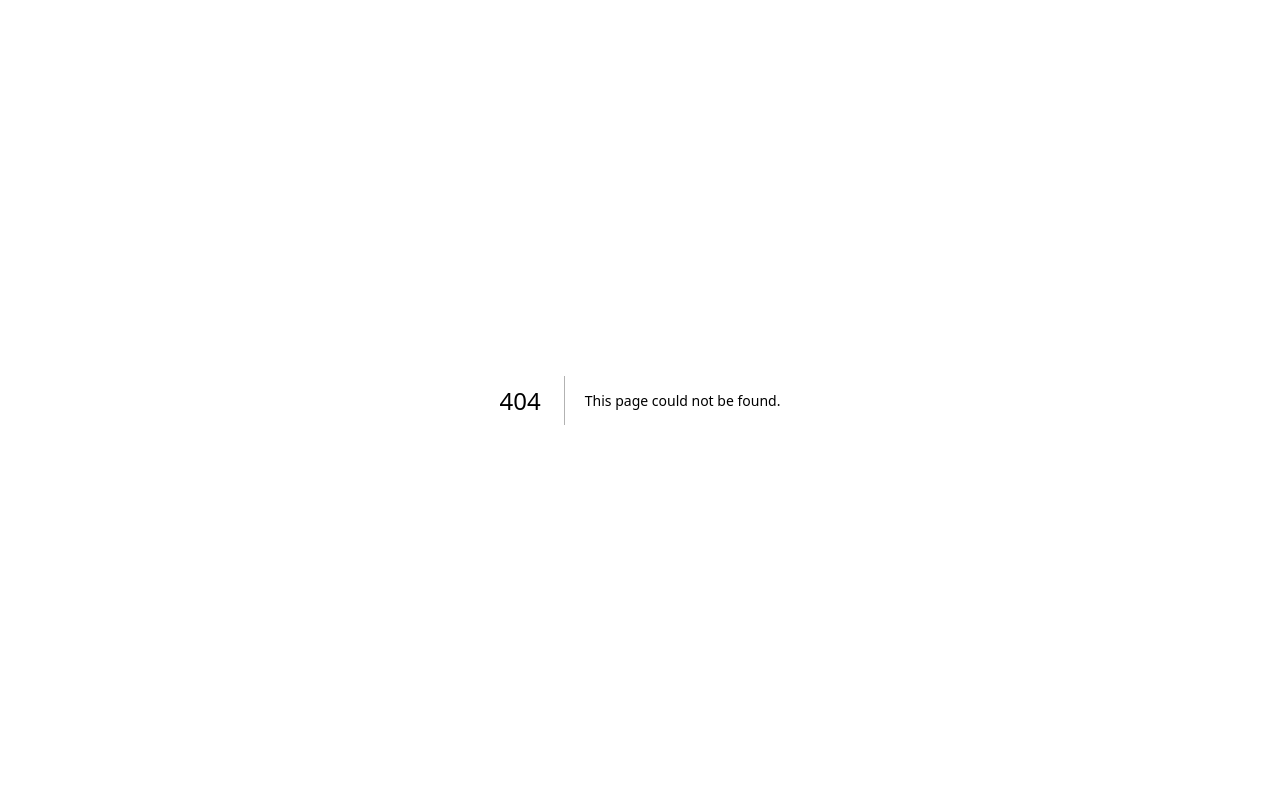
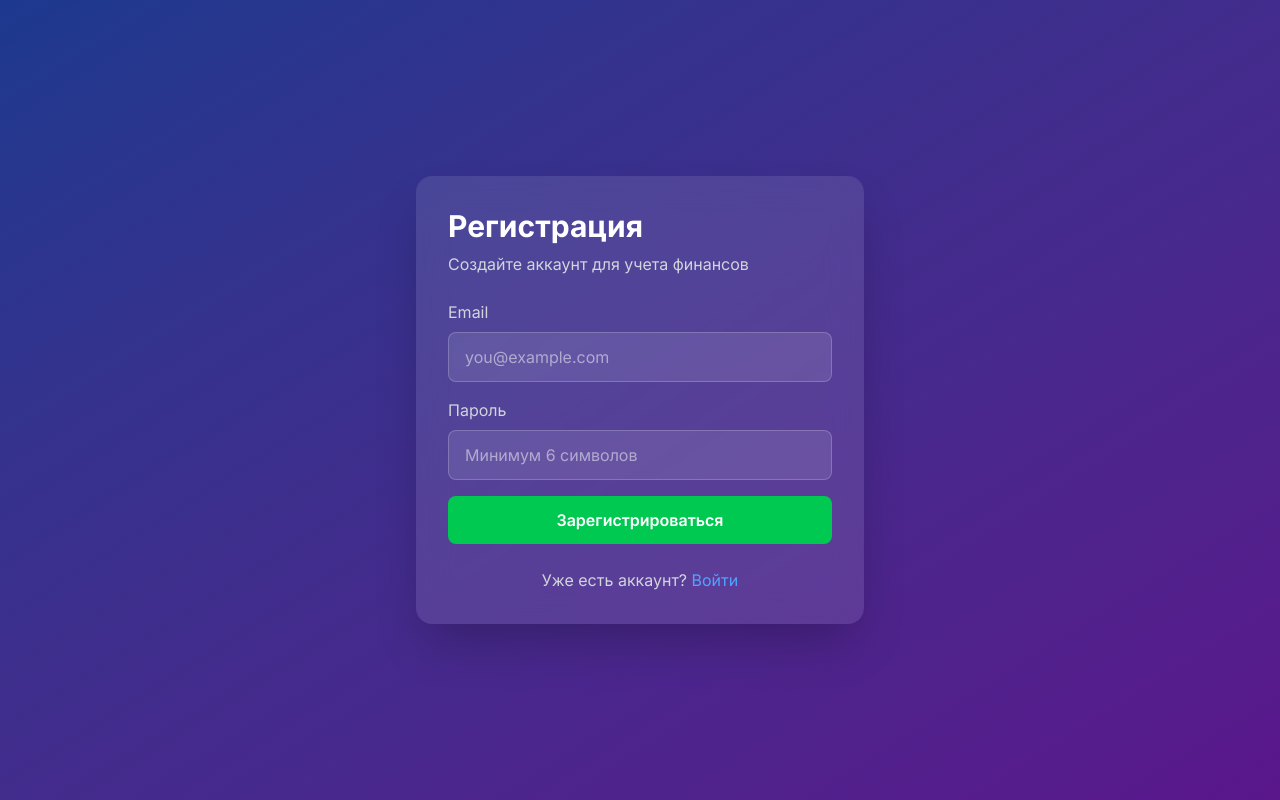
Before and after one commit to Kjollen/finance-tracker, a Next.js app in the folder finance-tracker/: page /register in a window 1280 px wide. Before the commit this address had no page. Built offline with nearby package versions, Linux system fonts and the light colour scheme; no server answers.

Commit message:
add register page

```diff
--- /dev/null
+++ b/finance-tracker/src/app/(auth)/register/page.tsx
@@ -0,0 +1,86 @@
+'use client';
+
+import { useState } from 'react';
+import { createClient } from '@/lib/supabase/client';
+import { useRouter } from 'next/navigation';
+
+export default function RegisterPage() {
+  const [email, setEmail] = useState('');
+  const [password, setPassword] = useState('');
+  const [error, setError] = useState('');
+  const router = useRouter();
+  const supabase = createClient();
+
+  const handleRegister = async (e: React.FormEvent) => {
+    e.preventDefault();
+    setError('');
+
+    const { error } = await supabase.auth.signUp({
+      email,
+      password,
+    });
+
+    if (error) {
+      setError(error.message);
+    } else {
+      alert('Регистрация успешна! Проверьте email для подтверждения.');
+      router.push('/login');
+    }
+  };
+
+  return (
+    <div className="min-h-screen flex items-center justify-center bg-gradient-to-br from-blue-900 to-purple-900 p-4">
+      <div className="bg-white/10 backdrop-blur-lg rounded-2xl p-8 w-full max-w-md shadow-2xl">
+        <h1 className="text-3xl font-bold text-white mb-2">Регистрация</h1>
+        <p className="text-gray-300 mb-6">Создайте аккаунт для учета финансов</p>
+
+        {error && (
+          <div className="bg-red-500/20 border border-red-500 text-red-200 px-4 py-2 rounded mb-4">
+            {error}
+          </div>
+        )}
+
+        <form onSubmit={handleRegister} className="space-y-4">
+          <div>
+            <label className="block text-gray-300 mb-2">Email</label>
+            <input
+              type="email"
+              value={email}
+              onChange={(e) => setEmail(e.target.value)}
+              className="w-full px-4 py-3 rounded-lg bg-white/10 text-white border border-white/20 focus:border-blue-400 focus:outline-none"
+              placeholder="you@example.com"
+              required
+            />
+          </div>
+
+          <div>
+            <label className="block text-gray-300 mb-2">Пароль</label>
+            <input
+              type="password"
+              value={password}
+              onChange={(e) => setPassword(e.target.value)}
+              className="w-full px-4 py-3 rounded-lg bg-white/10 text-white border border-white/20 focus:border-blue-400 focus:outline-none"
+              placeholder="Минимум 6 символов"
+              minLength={6}
+              required
+            />
+          </div>
+
+          <button
+            type="submit"
+            className="w-full py-3 bg-green-500 hover:bg-green-600 text-white font-semibold rounded-lg transition"
+          >
+            Зарегистрироваться
+          </button>
+        </form>
+
+        <p className="text-center text-gray-300 mt-6">
+          Уже есть аккаунт?{' '}
+          <a href="/login" className="text-blue-400 hover:underline">
+            Войти
+          </a>
+        </p>
+      </div>
+    </div>
+  );
+}
```
